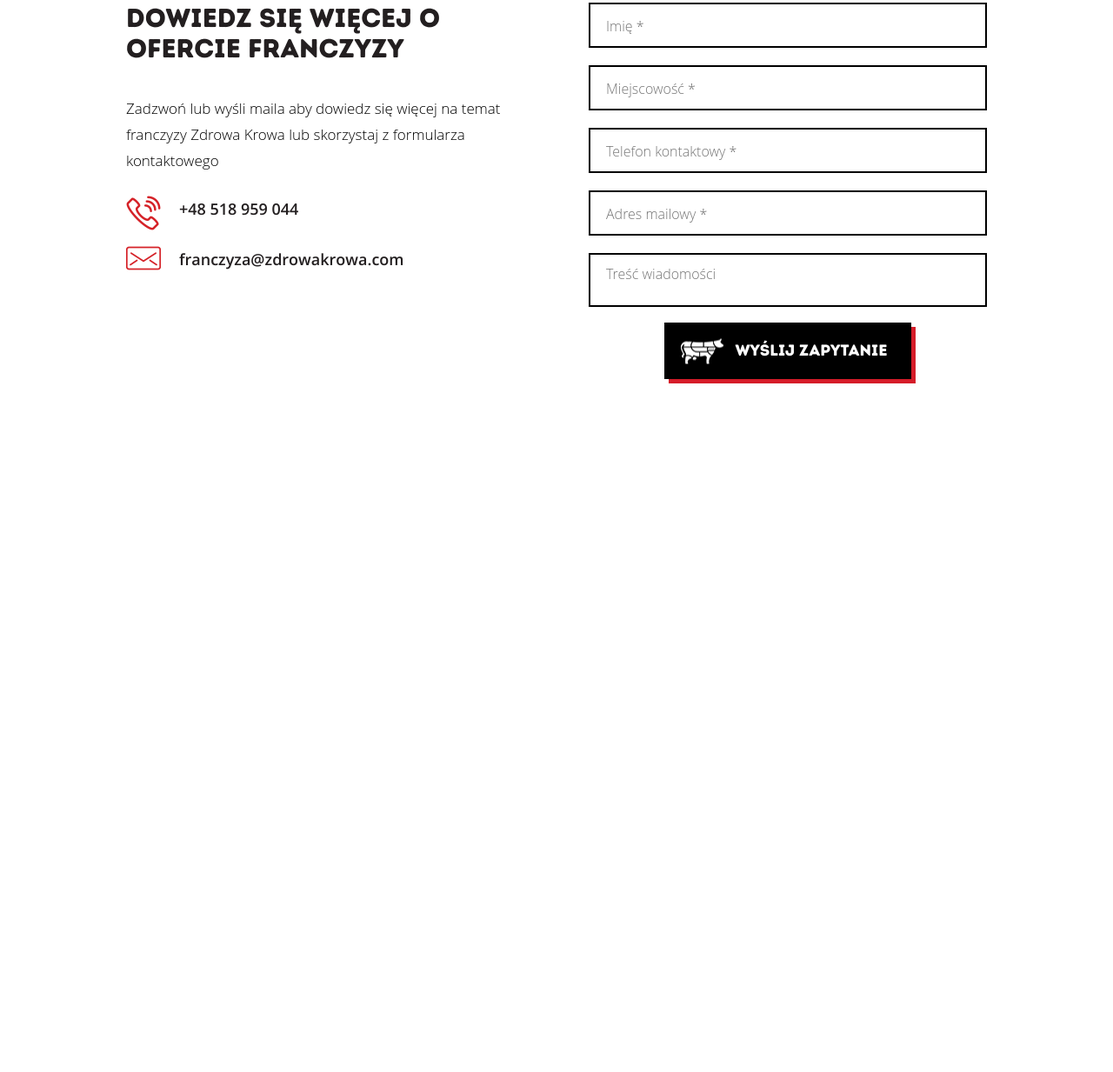
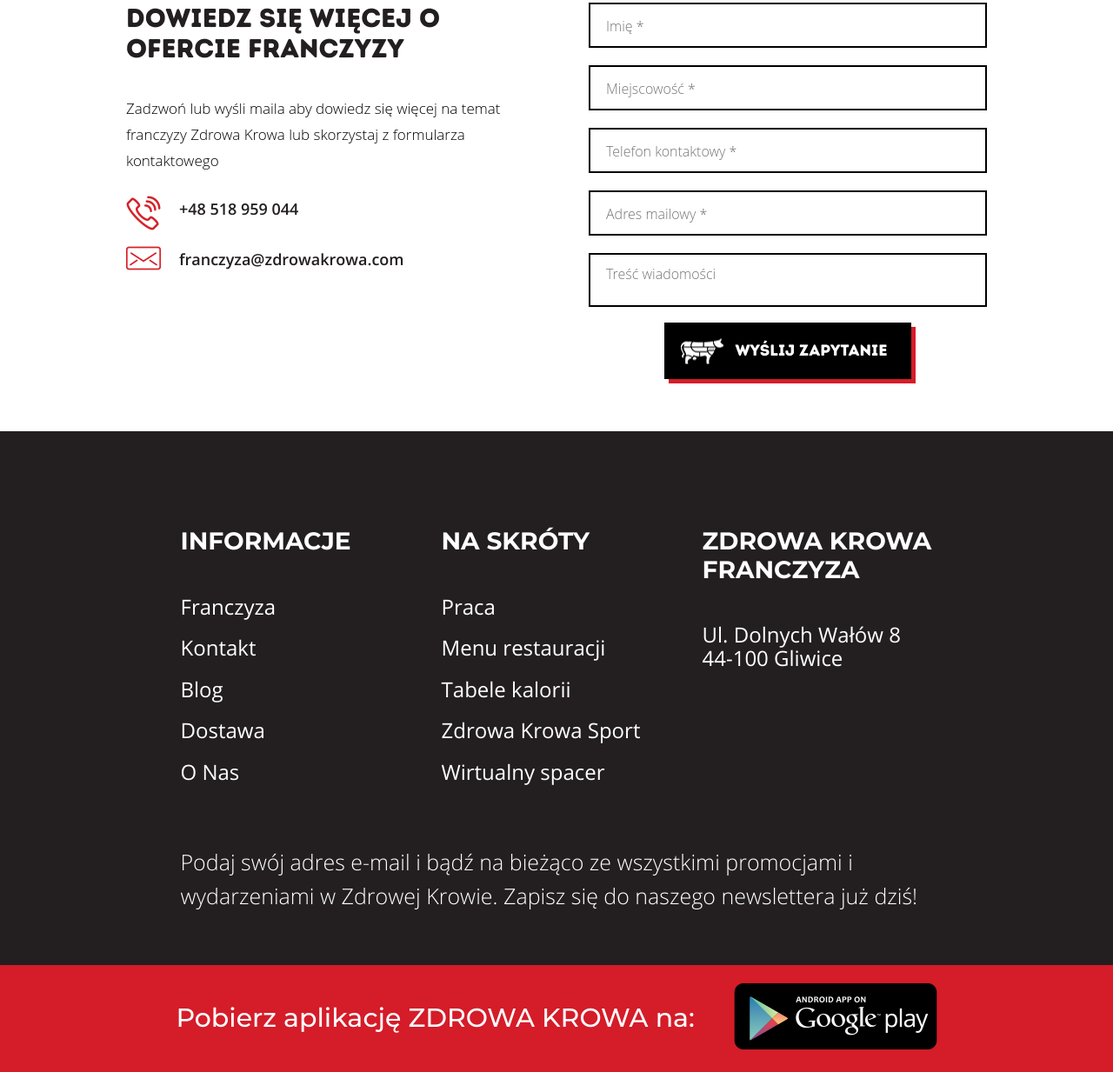
Before and after one commit to Dencho96/zdrowa-krowa, a website: page app/index.html in a window 1280 px wide. Shown: the part 5544-6777 px from the top of the page at 87% size. Before the commit the page ends 6040 px from the top, so only its background shows below. Drawn offline with nearby package versions, Linux system fonts and the light colour scheme.

Commit message:
added footer

```diff
--- a/app/index.html
+++ b/app/index.html
@@ -584,7 +584,8 @@
                     Dowiedz się więcej o ofercie franczyzy
                 </div>
                 <p class="contacts__text">
-                    Zadzwoń lub wyśli maila aby dowiedz się więcej na temat franczyzy Zdrowa Krowa lub skorzystaj z formularza kontaktowego
+                    Zadzwoń lub wyśli maila aby dowiedz się więcej na temat franczyzy Zdrowa Krowa lub skorzystaj z
+                    formularza kontaktowego
                 </p>
                 <address class="contacts__address">
                     <ul class="contacts__list">
@@ -625,6 +626,100 @@
 
     </main>
 
+    <footer class="footer">
+        <div class="footer__top">
+            <div class="footer__cols d-flex">
+                <div class="footer__col">
+                    <div class="footer__title">
+                        Informacje
+                    </div>
+                    <ul class="footer__list">
+                        <li class="footer__item">
+                            <a href="#" class="footer__link">
+                                Franczyza
+                            </a>
+                        </li>
+                        <li class="footer__item">
+                            <a href="#" class="footer__link">
+                                Kontakt
+                            </a>
+                        </li>
+                        <li class="footer__item">
+                            <a href="#" class="footer__link">
+                                Blog
+                            </a>
+                        </li>
+                        <li class="footer__item">
+                            <a href="#" class="footer__link">
+                                Dostawa
+                            </a>
+                        </li>
+                        <li class="footer__item">
+                            <a href="#" class="footer__link">
+                                O Nas
+                            </a>
+                        </li>
+                    </ul>
+                </div>
+                <div class="footer__col">
+                    <div class="footer__title">
+                        NA SKRÓTY
+                    </div>
+                    <ul class="footer__list">
+                        <li class="footer__item">
+                            <a href="#" class="footer__link">
+                                Praca
+                            </a>
+                        </li>
+                        <li class="footer__item">
+                            <a href="#" class="footer__link">
+                                Menu restauracji
+                            </a>
+                        </li>
+                        <li class="footer__item">
+                            <a href="#" class="footer__link">
+                                Tabele kalorii
+                            </a>
+                        </li>
+                        <li class="footer__item">
+                            <a href="#" class="footer__link">
+                                Zdrowa Krowa Sport
+                            </a>
+                        </li>
+                        <li class="footer__item">
+                            <a href="#" class="footer__link">
+                                Wirtualny spacer
+                            </a>
+                        </li>
+                    </ul>
+                </div>
+                <div class="footer__col">
+                    <div class="footer__title">
+                        Zdrowa Krowa FRANCZYZA
+                    </div>
+                    <address class="footer__address">
+                        Ul. Dolnych Wałów 8
+                        44-100 Gliwice
+                    </address>
+                </div>
+            </div>
+            <p class="footer__text">
+                Podaj swój adres e-mail i bądź na bieżąco ze wszystkimi promocjami i wydarzeniami w Zdrowej Krowie.
+                Zapisz się do naszego newslettera już dziś!
+            </p>
+        </div>
+        <div class="footer__bottom d-flex">
+            <div class="footer__wrapper d-flex">
+                <p class="footer__app">
+                    Pobierz aplikację <span class="text-up">zdrowa krowa</span> na:
+                </p>
+                <a class="footer__google" href="#">
+                    <img class="footer__google-img" src="images/google.png" alt="Zdrowa Krowa Google Play">
+                </a>
+            </div>
+        </div>
+    </footer>
+
     <script src="https://ajax.googleapis.com/ajax/libs/jquery/3.5.1/jquery.min.js"></script>
     <script src="js/main.min.js"></script>
     <script src="js/main.js"></script>
--- a/app/scss/_global.scss
+++ b/app/scss/_global.scss
@@ -104,3 +104,7 @@
     color: $text-red;
     font-weight: 600;
 }
+
+.text-up{
+    text-transform: uppercase;
+}
--- /dev/null
+++ b/app/scss/page-index/_footer.scss
@@ -0,0 +1,78 @@
+.footer {
+    background-color: #231f20;
+
+    &__top {
+        max-width: 895px;
+        width: 100%;
+        margin: 0 auto;
+        padding: 110px 15px 60px;
+        color: white;
+    }
+
+    &__cols{
+        justify-content: space-between;
+        margin-bottom: 70px;
+        @include opensans400;
+        font-size: 24px;
+    }
+
+    &__col {
+        max-width: 265px;
+        width: 100%;
+
+        &--big {
+            max-width: 705px;
+        }
+    }
+
+    &__title {
+        margin-bottom: 45px;
+        @include mont700;
+        font-size: 28px;
+        text-transform: uppercase;
+    }
+
+    &__item {
+        &+& {
+            margin-top: 20px;
+        }
+    }
+
+    &__link {
+        transition: color 0.2s;
+
+        &:hover {
+            color: $hover-red;
+        }
+    }
+
+    &__text{
+        @include opensans300;
+        font-size: 25px;
+        line-height: 39px;
+    }
+
+    &__bottom,
+    &__wrapper {
+        align-items: center;
+    }
+
+    &__bottom {
+        height: 123px;
+        background-color: $hover-red;
+    }
+
+    &__wrapper {
+        justify-content: space-between;
+        margin: 0 auto;
+        max-width: 875px;
+        width: 100%;
+    }
+
+    &__app {
+        @include mont500;
+        color: white;
+        font-size: 30px;
+        line-height: 35px;
+    }
+}
--- a/app/scss/style.scss
+++ b/app/scss/style.scss
@@ -13,3 +13,4 @@
 @import 'page-index/payment';
 @import 'page-index/videos';
 @import 'page-index/steps';
+@import 'page-index/footer';
```
Also changed, not shown: app/css/style.min.css, app/images/google.png (added), app/images/icons/location-chevrons.png (added).
